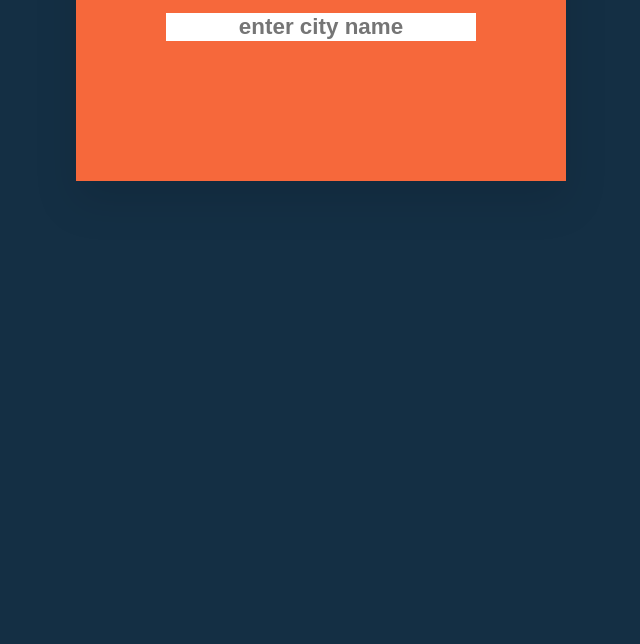
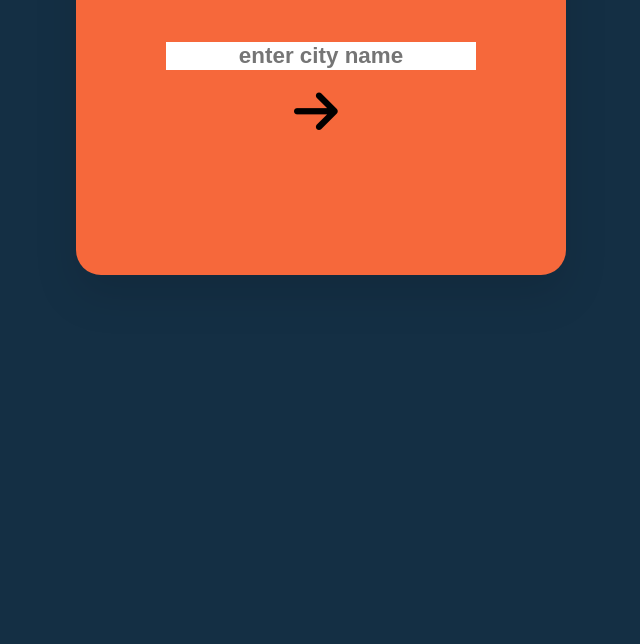
Before and after one commit to abdurrafey-amir/weather-web, a plain HTML site: page index.html in a window 1280 px wide. Shown: the part 156-800 px from the top of the page, without its empty margins (319-959 px from the left). Drawn offline with nearby package versions, Linux system fonts and the light colour scheme.

Commit message:
added button and input validation

```diff
--- a/index.html
+++ b/index.html
@@ -6,6 +6,7 @@
         <title>Weather</title>
         <link href="style.css" rel="stylesheet" type="text/css" />
         <script src="https://cdnjs.cloudflare.com/ajax/libs/moment.js/2.29.0/moment.min.js"></script>
+        <script src="https://kit.fontawesome.com/e76846a486.js" crossorigin="anonymous"></script>
     </head>
     <body>
         <div class="container">
@@ -20,6 +21,9 @@
                 <p id="min-max">Min and Max Temp</p>
                 <p id="weather-type">Sunny</p>
             </div>
+            <button id="submit" onclick="submit()">
+                <i id="icon" class="fa fa-arrow-right" aria-hidden="true"></i>
+            </button>
         </div>
 
         <script src="script.js"></script>
--- a/script.js
+++ b/script.js
@@ -6,24 +6,43 @@ const api = {
 const input = document.getElementById('input')
 
 input.addEventListener('keypress', (event) => {
+
     if (event.keyCode == 13) {
-        getWeather(input.value);
+        if (input.value === '') {
+            inp = document.getElementById('input')
+            inp.style.background = 'red'
+        } else {
+            getWeather(input.value);
 
-        const date = moment();
-        document.getElementById('date').innerHTML = date.format('Mo MMM YYYY dddd, h:mm:ss');
-
-        document.querySelector('.main-weather').style.display = 'block'
+            const date = moment();
+            document.getElementById('date').innerHTML = date.format('Mo MMM YYYY dddd, h:mm:ss');
+            document.querySelector('#submit').style.display = 'none'
+            document.querySelector('.main-weather').style.display = 'block'
+        }
     }
 });
 
+function submit() {
+    if (input.value === '') {
+        inp = document.getElementById('input')
+        inp.style.background = 'red'
+    } else {
+        getWeather(input.value);
+        let date = moment();
+        document.getElementById('date').innerHTML = date.format('Mo MMM YYYY dddd, h:mm:ss');
+        document.querySelector('#submit').style.display = 'none'
+        document.querySelector('.main-weather').style.display = 'block'
+    }
+};
+
 function getWeather(city) {
+
     fetch(`${api.base}q=${city}&appid=${api.key}&units=metric`).then((details) => {
-        return details.json();
+            return details.json();
     }).then(showWeather);
 }
 
 function showWeather(details) {
-    console.log(details);
     let city = document.getElementById('city');
     city.innerHTML = `${details.name}, ${details.sys.country}`;
 
--- a/style.css
+++ b/style.css
@@ -7,15 +7,17 @@ body {
 }
 
 .container {
+
     background-color: #F6683B;
     padding: 0 4.5em 7em;
     margin: 1em auto 0 auto;
+    border-radius: 25px;
     -webkit-filter: drop-shadow(0 1em 1em rgba(0, 0, 0, 0.1));
     filter: drop-shadow(0 1em 1em rgba(0, 0, 0, 0.1));
 }
 
 h1 {
-    border-bottom: 4px solid deepskyblue;
+    margin-top: 1.5em;
     padding-bottom: 0.25em;
     margin-bottom: 1em;
     text-align: center;
@@ -45,3 +47,21 @@ h1 {
     margin: 25px;
     font-size: 40pt;
 }
+
+#icon {
+    font-size: 50px;
+}
+
+#submit {
+    display: flex;
+    margin-top: 1em;
+    margin-left: 120px;
+    height: 52px;
+    background-color: transparent;
+    border-color: transparent;
+    border-radius: 10px;
+}
+#submit:active {
+    background-color: #142F44;
+    color: #F6683B
+}
```
